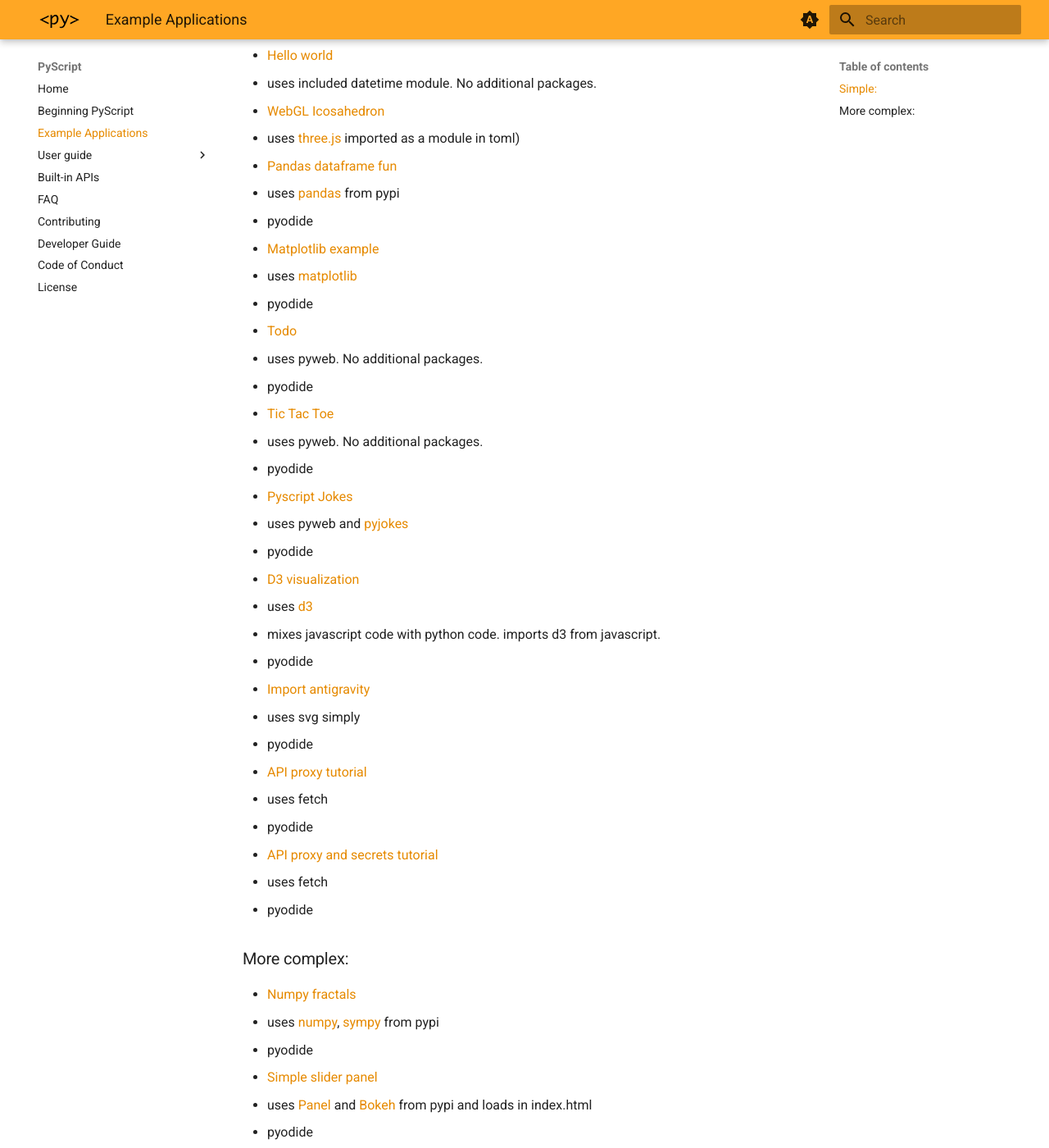
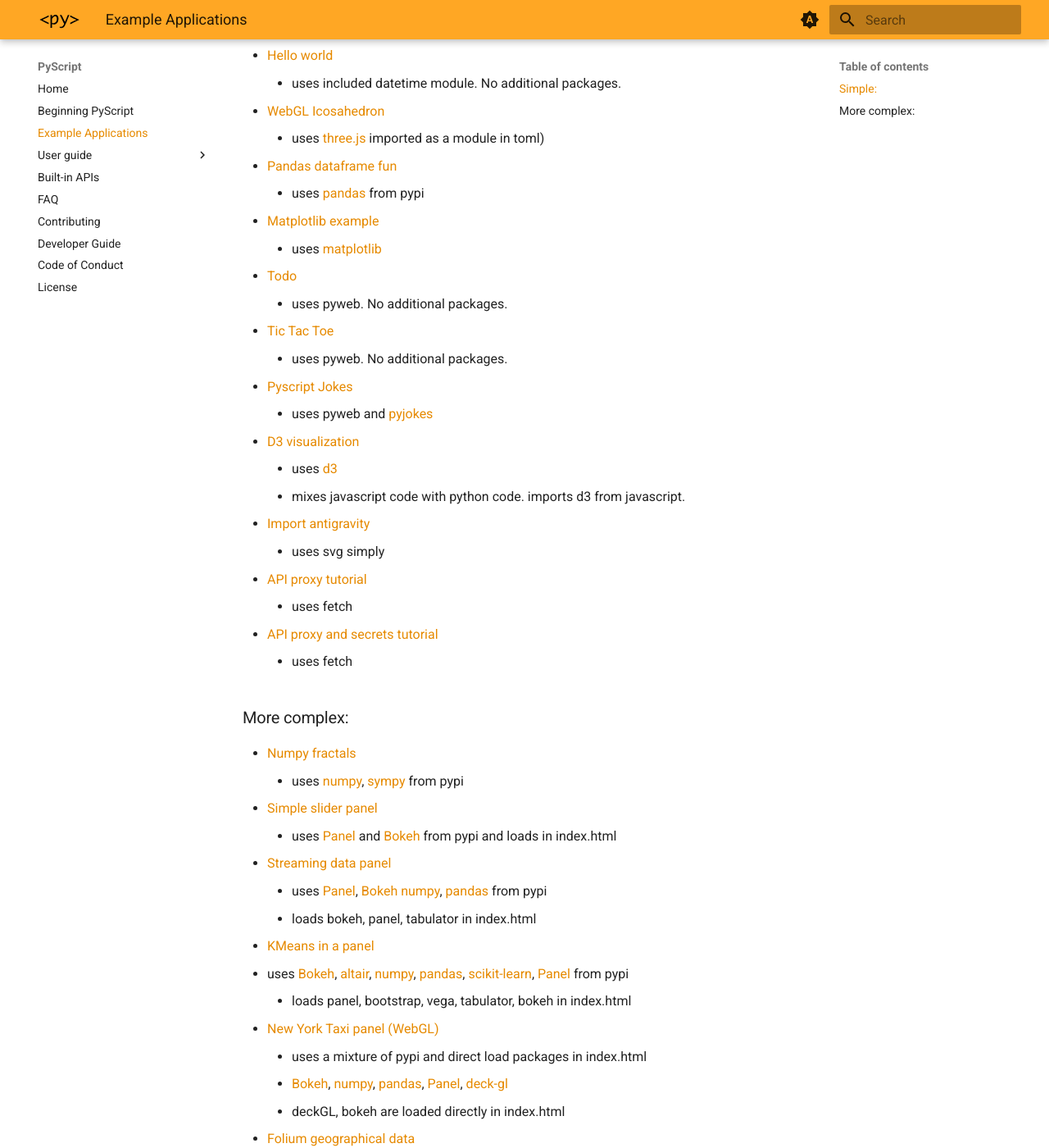
Before and after one commit to pyscript/docs, an MkDocs documentation site: the page built from docs/examples.md, in a window 1280 px wide and 1400 px high, scrolled down 295 px. Shown: the whole window at 82% size. Built offline with MkDocs 1.6.1 and Material for MkDocs 9.7.7, drawn with Linux system fonts in a browser that asks for light colours; the version menu is left out; some of the changed text lies outside the part shown.

Commit message:
Fix the bullet point indentation on the examples page.

```diff
--- a/docs/examples.md
+++ b/docs/examples.md
@@ -8,72 +8,54 @@ The examples are (links take you to the code):
 ### Simple:
 
 * [Hello world](https://pyscript.com/@examples/hello-world/latest)
-  * uses included datetime module. No additional packages.
+    * uses included datetime module. No additional packages.
 * [WebGL Icosahedron](https://pyscript.com/@examples/webgl-icosahedron/latest)
-  * uses [three.js](https://threejs.org/) imported as a module in toml)
+    * uses [three.js](https://threejs.org/) imported as a module in toml)
 * [Pandas dataframe fun](https://pyscript.com/@examples/pandas/latest)
-  * uses [pandas](https://pandas.pydata.org/) from pypi
-  * pyodide
+    * uses [pandas](https://pandas.pydata.org/) from pypi
 * [Matplotlib example](https://pyscript.com/@examples/matplotlib/latest)
-  * uses [matplotlib](https://matplotlib.org/)
-  * pyodide
+    * uses [matplotlib](https://matplotlib.org/)
 * [Todo](https://pyscript.com/@examples/todo-app/latest)
-  * uses pyweb. No additional packages.
-  * pyodide
+    * uses pyweb. No additional packages.
 * [Tic Tac Toe](https://pyscript.com/@examples/tic-tac-toe/latest)
-  * uses pyweb. No additional packages.
-  * pyodide
+    * uses pyweb. No additional packages.
 * [Pyscript Jokes](https://pyscript.com/@examples/pyscript-jokes/latest)
-  * uses pyweb and [pyjokes](https://pyjok.es/)
-  * pyodide
+    * uses pyweb and [pyjokes](https://pyjok.es/)
 * [D3 visualization](https://pyscript.com/@examples/d3-visualization/latest)
-  * uses [d3](https://d3js.org/)
-  * mixes javascript code with python code. imports d3 from javascript.
-  * pyodide
+    * uses [d3](https://d3js.org/)
+    * mixes javascript code with python code. imports d3 from javascript.
 * [Import antigravity](https://pyscript.com/@examples/antigravity/latest)
-  * uses svg simply
-  * pyodide
+    * uses svg simply
 * [API proxy tutorial](https://pyscript.com/@examples/api-proxy-tutorial/latest)
-  * uses fetch
-  * pyodide
+    * uses fetch
 * [API proxy and secrets tutorial](https://pyscript.com/@examples/api-proxy-and-secrets-tutorial/latest)
-  * uses fetch
-  * pyodide
+    * uses fetch
 
 ### More complex:
 
 * [Numpy fractals](https://pyscript.com/@examples/fractals-with-numpy-and-canvas/latest)
-  * uses [numpy](https://numpy.org/), [sympy](https://www.sympy.org/en/index.html) from pypi
-  * pyodide
+    * uses [numpy](https://numpy.org/), [sympy](https://www.sympy.org/en/index.html) from pypi
 * [Simple slider panel](https://pyscript.com/@examples/simple-panel/latest)
-  * uses [Panel](https://panel.holoviz.org/) and [Bokeh](https://bokeh.org/) from pypi and loads in index.html
-  * pyodide
+    * uses [Panel](https://panel.holoviz.org/) and [Bokeh](https://bokeh.org/) from pypi and loads in index.html
 * [Streaming data panel](https://pyscript.com/@examples/streaming-in-panel/latest)
-  * uses  [Panel](https://panel.holoviz.org/), [Bokeh](https://bokeh.org/)  [numpy](https://numpy.org/), [pandas](https://pandas.pydata.org/) from pypi
-  * loads bokeh, panel, tabulator in index.html
-  * pyodide
+    * uses  [Panel](https://panel.holoviz.org/), [Bokeh](https://bokeh.org/)  [numpy](https://numpy.org/), [pandas](https://pandas.pydata.org/) from pypi
+    * loads bokeh, panel, tabulator in index.html
 * [KMeans in a panel](https://pyscript.com/@examples/kmeans-in-panel/latest)
   * uses [Bokeh](https://bokeh.org/), [altair](https://altair-viz.github.io/), [numpy](https://numpy.org/), [pandas](https://pandas.pydata.org/), [scikit-learn](https://scikit-learn.org/stable/), [Panel](https://panel.holoviz.org/) from pypi
-  * loads panel, bootstrap, vega, tabulator, bokeh in index.html
-  * pyodide
+    * loads panel, bootstrap, vega, tabulator, bokeh in index.html
 * [New York Taxi panel (WebGL)](https://pyscript.com/@examples/nyc-taxi-panel-deckgl/latest)
-  * uses a mixture of pypi and direct load packages in index.html
-  * [Bokeh](https://bokeh.org/), [numpy](https://numpy.org/), [pandas](https://pandas.pydata.org/), [Panel](https://panel.holoviz.org/), [deck-gl](https://deck.gl/)
-  * deckGL, bokeh are loaded directly in index.html
-  * pyodide
+    * uses a mixture of pypi and direct load packages in index.html
+    * [Bokeh](https://bokeh.org/), [numpy](https://numpy.org/), [pandas](https://pandas.pydata.org/), [Panel](https://panel.holoviz.org/), [deck-gl](https://deck.gl/)
+    * deckGL, bokeh are loaded directly in index.html
 * [Folium geographical data](https://pyscript.com/@examples/folium/latest)
-  * uses [folium](https://python-visualization.github.io/folium/latest/), [pandas](https://pandas.pydata.org/)  from pypi
-  * pyodide
+    * uses [folium](https://python-visualization.github.io/folium/latest/), [pandas](https://pandas.pydata.org/)  from pypi
 * [Bokeh data plotting](https://pyscript.com/@examples/bokeh/latest)
-  * uses [pandas](https://pandas.pydata.org/), [Bokeh](https://bokeh.org/), [xyzservices](https://github.com/geopandas/xyzservices) from pypi
-  * pyodide
+    * uses [pandas](https://pandas.pydata.org/), [Bokeh](https://bokeh.org/), [xyzservices](https://github.com/geopandas/xyzservices) from pypi
 * [Altair data plotting](https://pyscript.com/@examples/altair/latest)
-  * uses [altair](https://altair-viz.github.io/), [pandas](https://pandas.pydata.org/), [vega_datasets](https://github.com/altair-viz/vega_datasets) from pypi
-  * pyodide
+    * uses [altair](https://altair-viz.github.io/), [pandas](https://pandas.pydata.org/), [vega_datasets](https://github.com/altair-viz/vega_datasets) from pypi
 * [Panel and hyplot](https://pyscript.com/@examples/panel-and-hvplot/latest)
-  * uses [Bokeh](https://bokeh.org/), [Panel](https://panel.holoviz.org/), [markdown-it-py](https://github.com/executablebooks/markdown-it-py), [numpy](https://numpy.org/), [pandas](https://pandas.pydata.org/), [hvplot](https://hvplot.holoviz.org/), [pyodide-http](https://pyodide.org/en/stable/usage/api/python-api/http.html) a fetch library.
-  * bokeh and panel are loaded in the index.html
-  * pyodide
+    * uses [Bokeh](https://bokeh.org/), [Panel](https://panel.holoviz.org/), [markdown-it-py](https://github.com/executablebooks/markdown-it-py), [numpy](https://numpy.org/), [pandas](https://pandas.pydata.org/), [hvplot](https://hvplot.holoviz.org/), [pyodide-http](https://pyodide.org/en/stable/usage/api/python-api/http.html) a fetch library.
+    * bokeh and panel are loaded in the index.html
 
 Notes:
  - No micropython examples - all are pyodide
```
